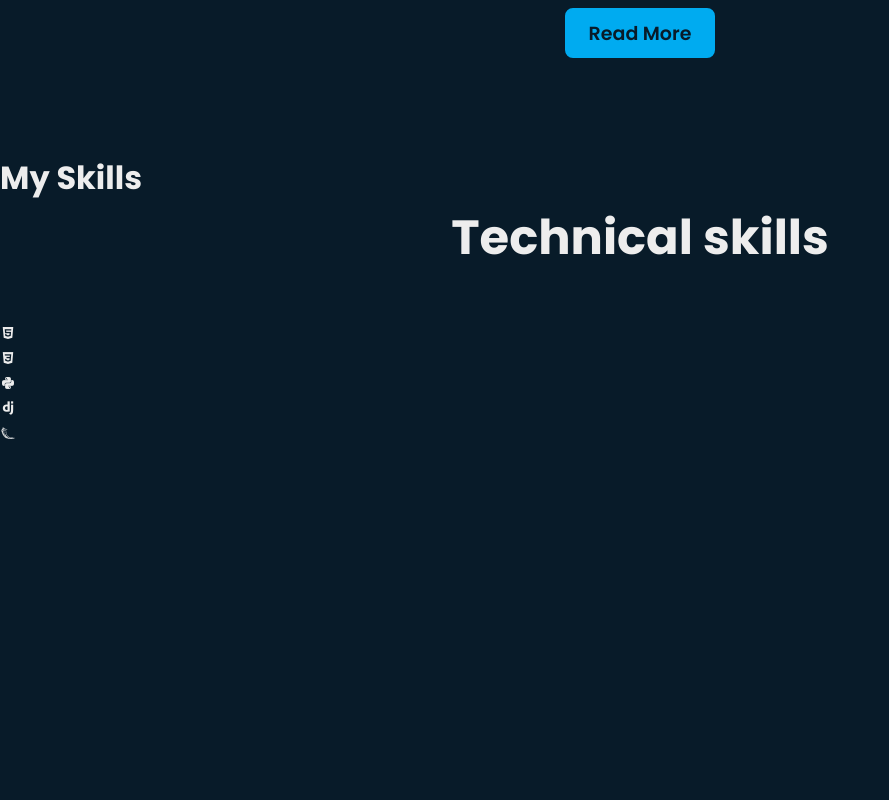
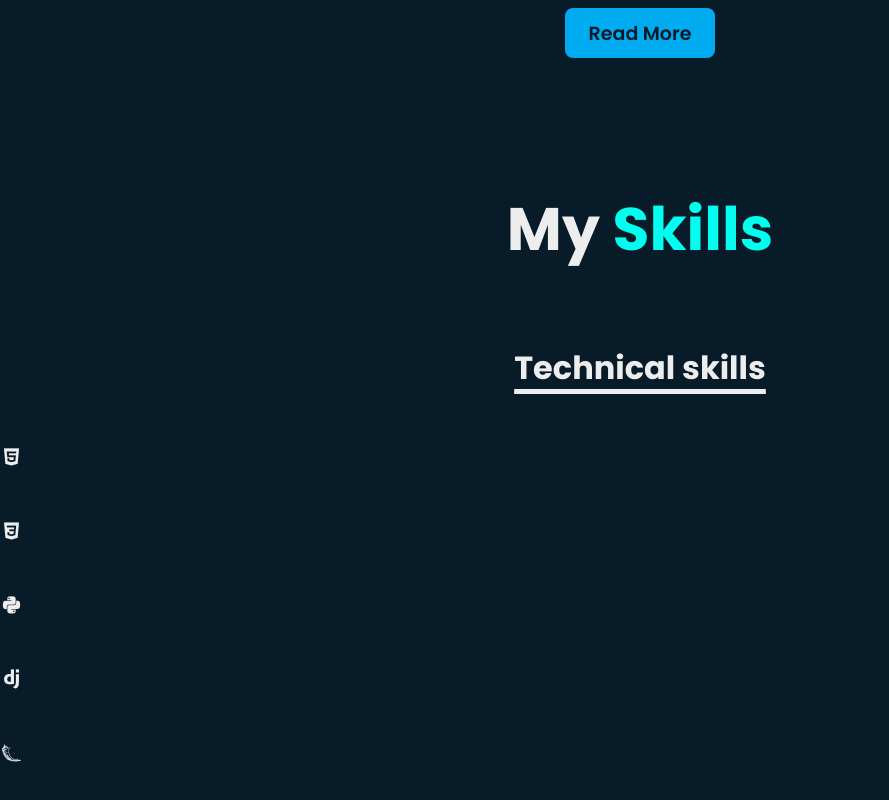
Before and after one commit to Sanjay-D-works/Personal-Portfolio, a plain HTML site: page index.html in a window 1280 px wide. Shown: the part 1579-2379 px from the top of the page, without its empty margins (0-889 px from the left). Before the commit the page ends 2026 px from the top, so only its background shows below. Drawn offline with nearby package versions, Linux system fonts and the light colour scheme; files whose address does not match are found by name.

Commit message:
Correcting the error

```diff
--- a/index.html
+++ b/index.html
@@ -60,10 +60,10 @@
     </div>
 
 
-  </section>
+  </section class="cls">
     <h1 class="sub-title"> My <span>Skills</span></h1>
     <div class="containnerl" id="skills">
-      <h1 class="heading" >Technical skills</h1>
+      <h1 class="heading1" >Technical skills</h1>
       <div class="Technical-bars">
           <div class="bar"><i class='bx bxl-html5'></i>
           <div class="indfo">
--- a/style.css
+++ b/style.css
@@ -312,3 +312,46 @@ span {
 .btn-box.btns a::before {
     background: var(--second-bg-color);
 }
+
+.sub-title {
+  text-align: center;
+  font-size: 60px;
+  padding-bottom: 70px;
+  padding-top: 30px;
+}
+
+.sub-title span {
+  color: #0fe;
+}
+
+.cls {
+  display: flex;
+  flex-wrap: wrap;
+}
+
+.container1 {
+  width: 600px;
+  height: 500px;
+  padding: 75px 90px;
+  margin-left: 120px;
+}
+
+.heading1 {
+  text-align: center;
+  text-decoration: underline;
+  text-underline-offset: 10px;
+  text-decoration-thickness: 5px;
+  margin-bottom: 50px;
+}
+
+.bar {
+  font-size: 23px;
+}
+
+.Technical-bars .bar {
+  margin: 40px 0;
+}
+
+.Technical-bars .bar.first-child {
+
+}
```
